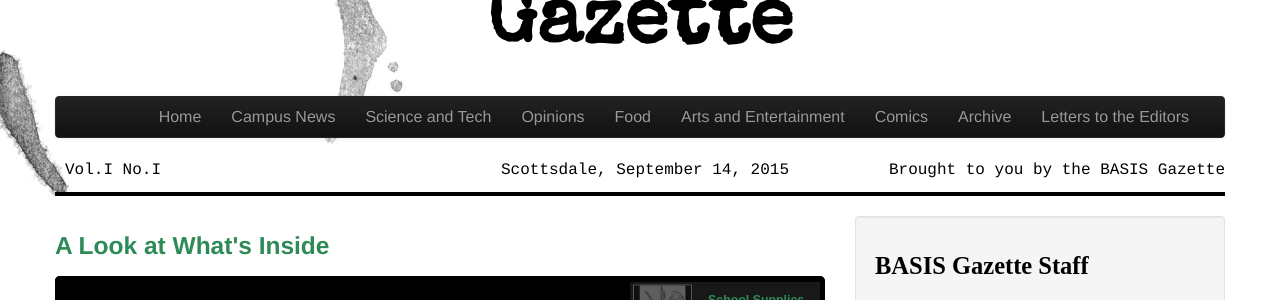
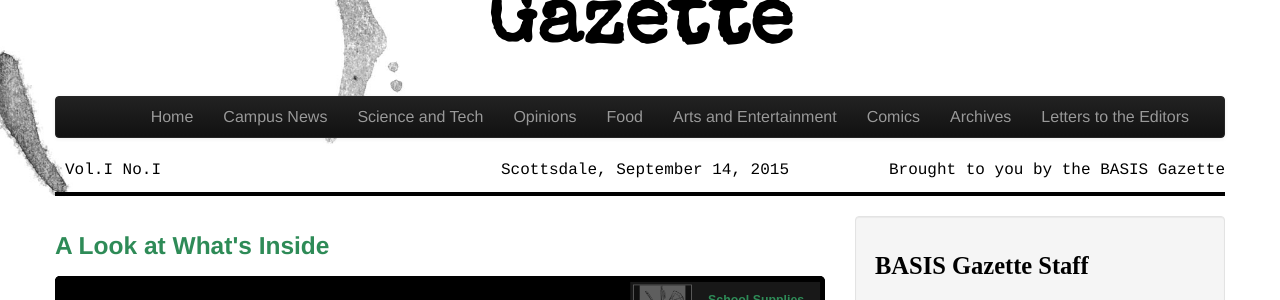
Before and after one commit to Awake99/Awake99.github.io, a Jekyll site: the page built from index.html, in a window 1280 px wide. Shown: the part 144-444 px from the top of the page. Built offline with Jekyll 4.4.1, drawn with Linux system fonts in a browser that asks for light colours; nearby versions of some CDN libraries; a file with an impossible date is left out.

Commit message:
Archives dropdown

```diff
--- a/_layouts/default.html
+++ b/_layouts/default.html
@@ -61,7 +61,7 @@
                       <li><a href="/food/">Food</a></li>
                       <li><a href="/artent/">Arts and Entertainment</a></li>
                       <li><a href="/comics/">Comics</a></li>
-                      <li><a href="/archives/">Archive</a></li>
+                      <li><a href="/archives/">Archives</a></li>
                       <li><a href="/letters">Letters to the Editors</a></li>
                   </ul>
                 </div>
```
